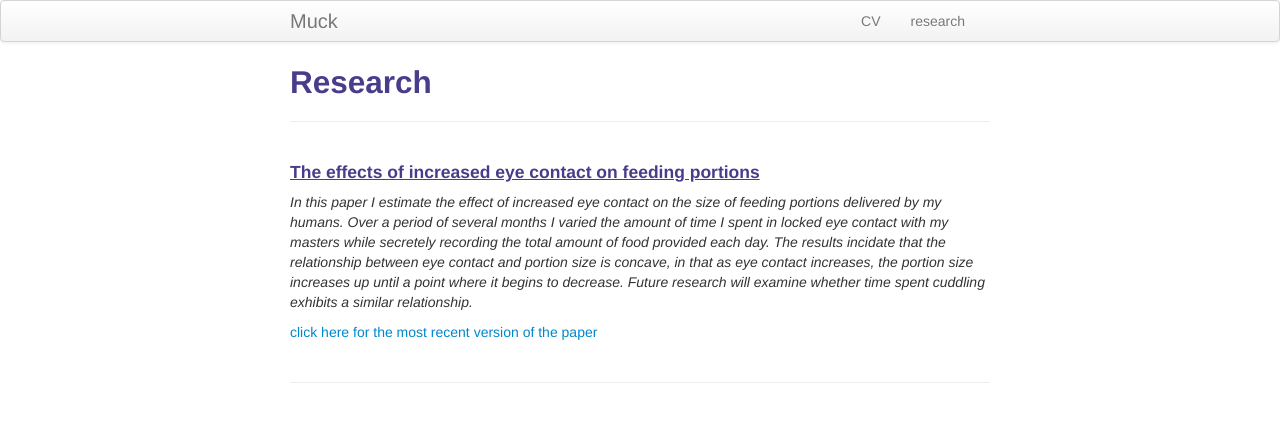
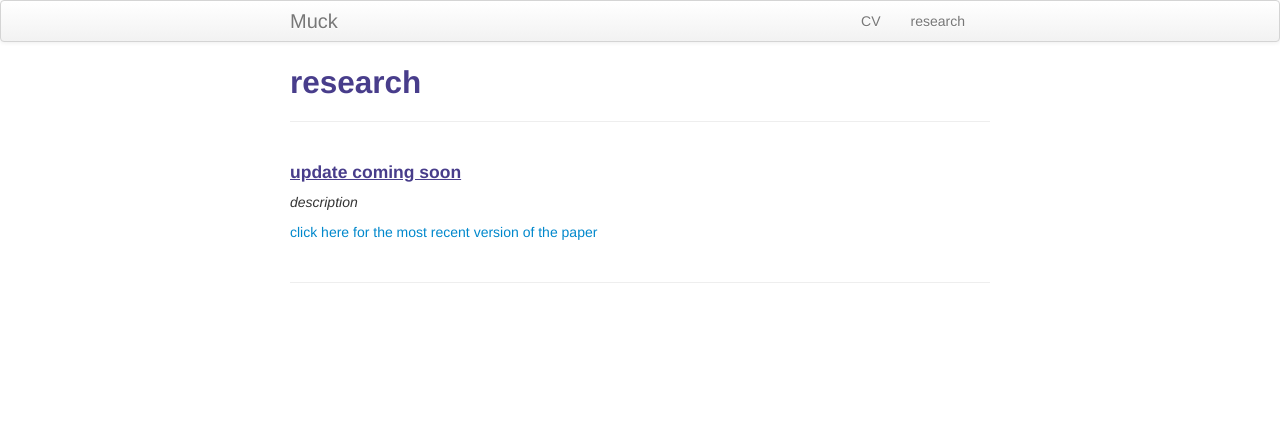
Before and after one commit to dmuck/dmuck.github.io, a Jekyll site: the page built from pages/research.md, in a window 1280 px wide. Shown: the top 422 px of the page. Built offline with Jekyll 4.4.1, drawn with Linux system fonts in a browser that asks for light colours.

Commit message:
Update research.md

```diff
--- a/pages/research.md
+++ b/pages/research.md
@@ -1,13 +1,13 @@
 ---
 layout: page
-title: Research
-description: Blue Ham's research
+title: research
+description: dan's research
 ---
 
 
 
-#### <u>The effects of increased eye contact on feeding portions</u>
-*In this paper I estimate the effect of increased eye contact on the size of feeding portions delivered by my humans. Over a period of several months I varied the amount of time I spent in locked eye contact with my masters while secretely recording the total amount of food provided each day. The results incidate that the relationship between eye contact and portion size is concave, in that as eye contact increases, the portion size increases up until a point where it begins to decrease. Future research will examine whether time spent cuddling exhibits a similar relationship.*
+#### <u>update coming soon</u>
+*description*
 
 [click here for the most recent version of the paper]({{ BASE_PATH}}/pages/working_papers/sample-working-paper.pdf)
 
```
